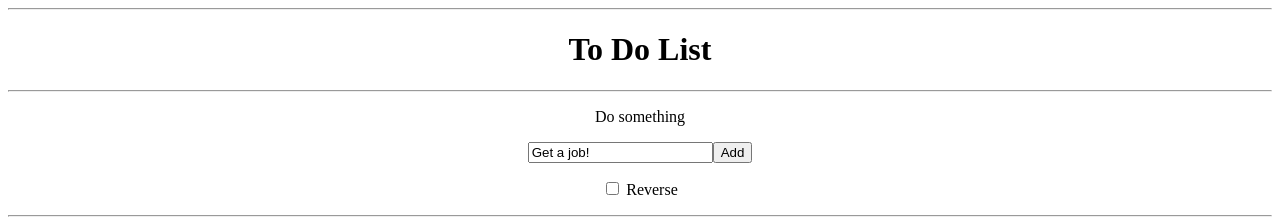
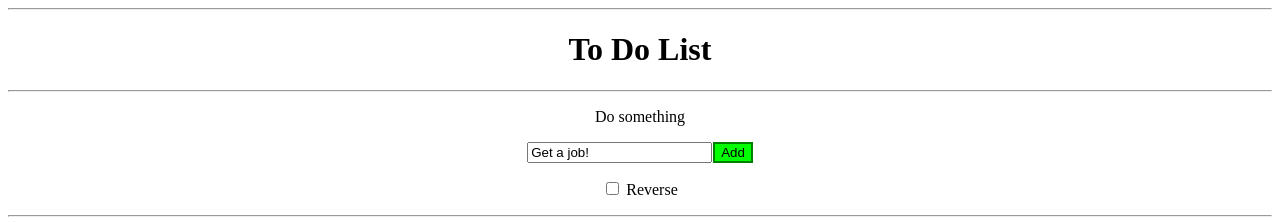
Before and after one commit to tolstokorov/study, a React app: page / in a window 1280 px wide. Shown: the top 222 px of the page. Built offline with nearby package versions, Linux system fonts and the light colour scheme.

Commit message:
add btn styles

```diff
--- a/src/components/Form/index.js
+++ b/src/components/Form/index.js
@@ -28,7 +28,7 @@ const Form = (props) => {
                                 } }
                             />
                         </label>
-                        <button>Add</button>
+                        <button className={ style.btn } >Add</button>
                     </div>
                     <p><label>
                         <input
--- a/src/components/Form/index.module.css
+++ b/src/components/Form/index.module.css
@@ -1,3 +1,9 @@
 .wrapper {
     text-align: center;
 }
+
+.btn {
+    background-color: lime;
+    margin-left: 1px;
+    border: 2px solid green;
+}
```
